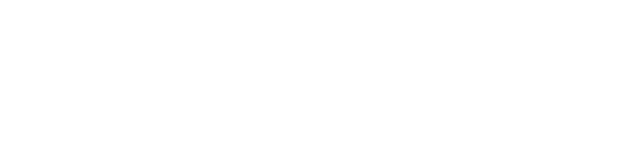
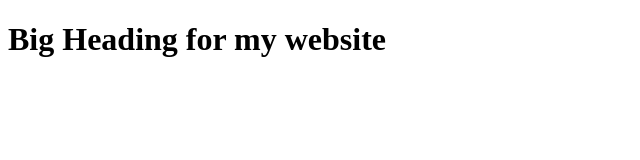
Before and after one commit to Brisco-ops/Brisco-ops.github.io, a plain HTML site: page index.html in a window 1280 px wide. Shown: the whole page, without its empty margins (0-640 px from the left). Drawn offline with Linux system fonts and the light colour scheme.

Commit message:
big heading added

```diff
--- a/index.html
+++ b/index.html
@@ -2,12 +2,14 @@
 <html lang="en">
 
 <head>
-    <title>Evolve Capital/title>
-
+    <title>Evolve Capital </title>
 </head>
 
 <body>
+    <H1>
 
+        Big Heading for my website
+    </H1>
 
 </body>
 </html>
```
Also changed, not shown: 1 other file.
